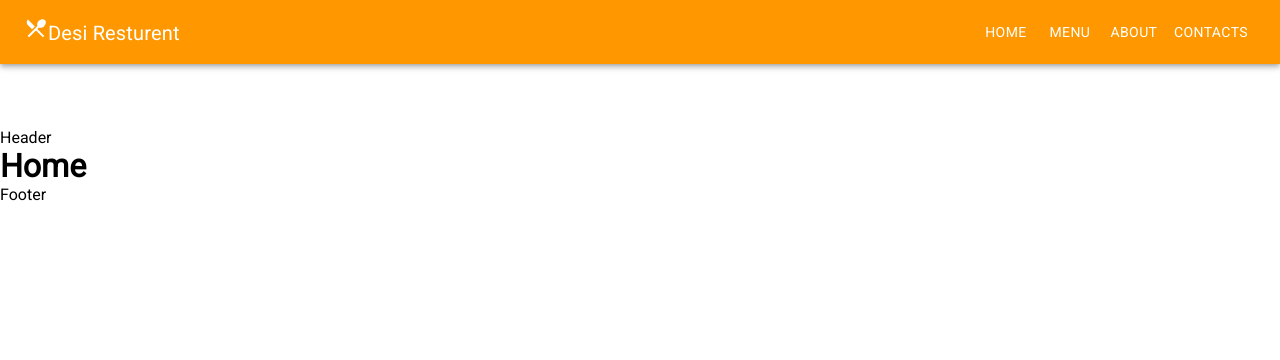
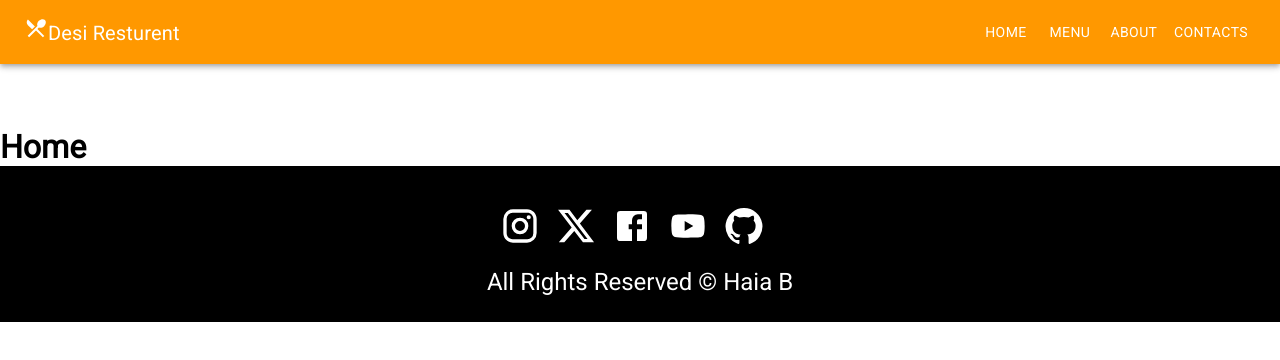
Before and after one commit to likeam/desi-resturent, a React (Create React App) app: page / in a window 1280 px wide. Shown: the top 360 px of the page. Built offline with nearby package versions, Linux system fonts and the light colour scheme.

Commit message:
Building Footer Section

```diff
--- a/src/components/Footer.jsx
+++ b/src/components/Footer.jsx
@@ -1,8 +1,39 @@
-import React from 'react'
+import React from 'react';
+import {Box, Typography} from '@mui/material';
+import InstagramIcon from '@mui/icons-material/Instagram';
+import XIcon from '@mui/icons-material/X';
+import FacebookIcon from '@mui/icons-material/Facebook';
+import YouTubeIcon from '@mui/icons-material/YouTube';
+import GitHubIcon from '@mui/icons-material/GitHub';
 
 function Footer() {
   return (
-    <div>Footer</div>
+    <>
+      <Box sx = {{textAlign:' center', bgcolor: 'black', color: 'white', p: 3}}>
+        <Box sx={{
+          my: 2,
+          '& svg':{
+            fontSize: "40px",
+            cursor: "pointer",
+            mr : 2,
+          },
+            "& svg:hover":{
+              color: 'goldenrod',
+              trnasform: 'translateX(5px)',
+              transition: 'all 400ms'
+            }
+          }}>
+          <InstagramIcon />
+          <XIcon />
+          <FacebookIcon />
+          <YouTubeIcon />
+          <GitHubIcon />
+        </Box>
+        <Typography variant='h5' sx={{'@media (max-width: 600px)':{fontSize: '1rem'}}}>
+          All  Rights Reserved &copy; Haia B
+        </Typography>
+      </Box>
+    </>
   )
 }
 
--- a/src/components/Header.jsx
+++ /dev/null
@@ -1,9 +0,0 @@
-import React from 'react'
-
-function Header() {
-  return (
-    <div>Header</div>
-  )
-}
-
-export default Header
--- a/src/components/Layout.jsx
+++ b/src/components/Layout.jsx
@@ -1,6 +1,5 @@
 import React from 'react'
 import Navbar from './Navbar'
-import Header from './Header'
 import Footer from './Footer'
 
 
@@ -8,7 +7,6 @@ function Layout({children}) {
   return (
     <>
       <Navbar />
-      <Header />
       <div>{children}</div>
       <Footer />
     </>
```
